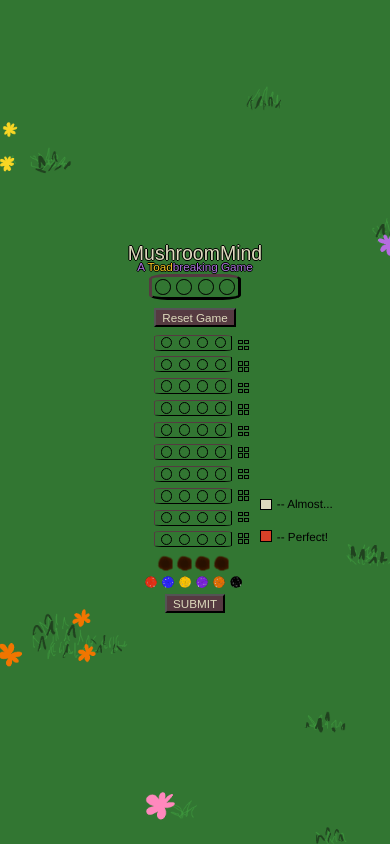
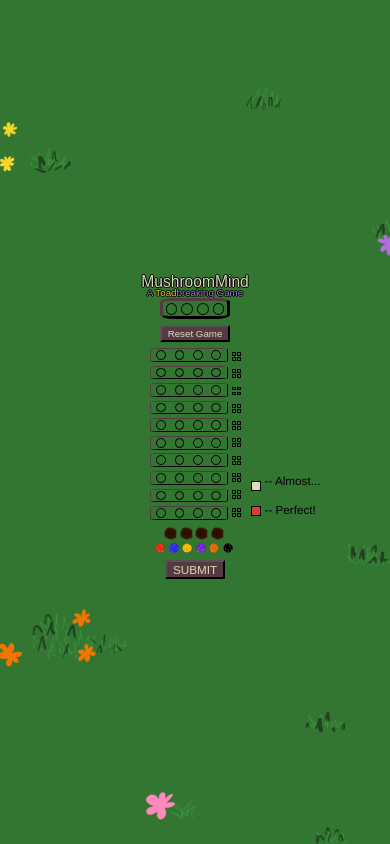
Before and after one commit to danielmshawn/mastermind, a plain HTML site: page index.html in a window 390 px wide. Drawn offline with Linux system fonts and the light colour scheme; a web font is replaced by a local one.

Commit message:
Code cleanup, first draft of mobile-friendly styling

```diff
--- a/css/main.css
+++ b/css/main.css
@@ -44,7 +44,6 @@ h2 {
   border-style: outset;
   border-color: #553A41;
   border-width: 1vmin;
-  ;
   padding: 0.5vmin 0.75vmin;
   border-radius: 20%;
   margin: 0 0;
@@ -106,7 +105,6 @@ h2 {
   border-style: outset;
   border-color: #553A41;
   border-width: 0.5vmin;
-  ;
   padding: 1.8vmin 0.5vmin;
   border-radius: 10%;
 }
@@ -259,5 +257,104 @@ h2 {
   font-size: 3vmin;
   background-color: #553A41;
   color: #DEDABD;
-  margin: 2vmin
+  margin: 2vmin;
 }
+
+
+/* Mobile-friendly styling */
+
+@media only screen and (max-width: 480px) {
+  h1 {
+    font-size: 4vmin;
+    margin: 4vmin 0 -3vmin 0;
+  }
+
+  h2 {
+    font-size: 2.5vmin;
+  }
+
+  #secret-code {
+    gap: 1vmin;
+    border-width: 0.8vmin;
+    padding: 0.4vmin 0.6vmin;
+  }
+
+  #secret-code>div {
+    height: 3vmin;
+    width: 3vmin;
+  }
+
+  #play-again {
+    font-size: 2.5vmin;
+    margin: 1.5vmin 0;
+  }
+
+  #board {
+    margin-left: 18vmin;
+  }
+
+  #cells {
+    gap: 1vmin;
+    margin-left: 2.5vmin;
+    margin-bottom: 2vmin;
+  }
+
+  #cells>.row {
+    border-width: 0.4vmin;
+    padding: 1.5vmin 0.4vmin;
+  }
+
+  #cells>.row>div {
+    height: 2.5vmin;
+    width: 2.5vmin;
+  }
+
+  #pegs {
+    gap: 0.1vmin;
+    margin-left: 1.2vmin;
+    margin-bottom: 1.8vmin;
+  }
+
+  #pegs>.row>div {
+    height: 1vmin;
+    width: 1vmin;
+  }
+
+  #peg-key {
+    gap: 4vmin;
+    margin-bottom: 3vmin;
+    margin-left: 2.5vmin;
+  }
+
+  #peg-key>div {
+    height: 2.5vmin;
+    width: 2.5vmin;
+  }
+
+  #words-key {
+    gap: 4vmin;
+    margin-bottom: 3vmin;
+    margin-left: 1vmin;
+  }
+
+  #markers {
+    width: 16vmin;
+    margin-right: 0.8vmin;
+    margin-bottom: 1.8vmin;
+  }
+
+  #markers>div {
+    height: 2.5vmin;
+    width: 2.5vmin;
+  }
+
+  #picker {
+    width: 20vmin;
+    gap: 0.8vmin;
+  }
+
+  #picker>div {
+    height: 2vmin;
+    width: 2vmin;
+  }
+}
```
